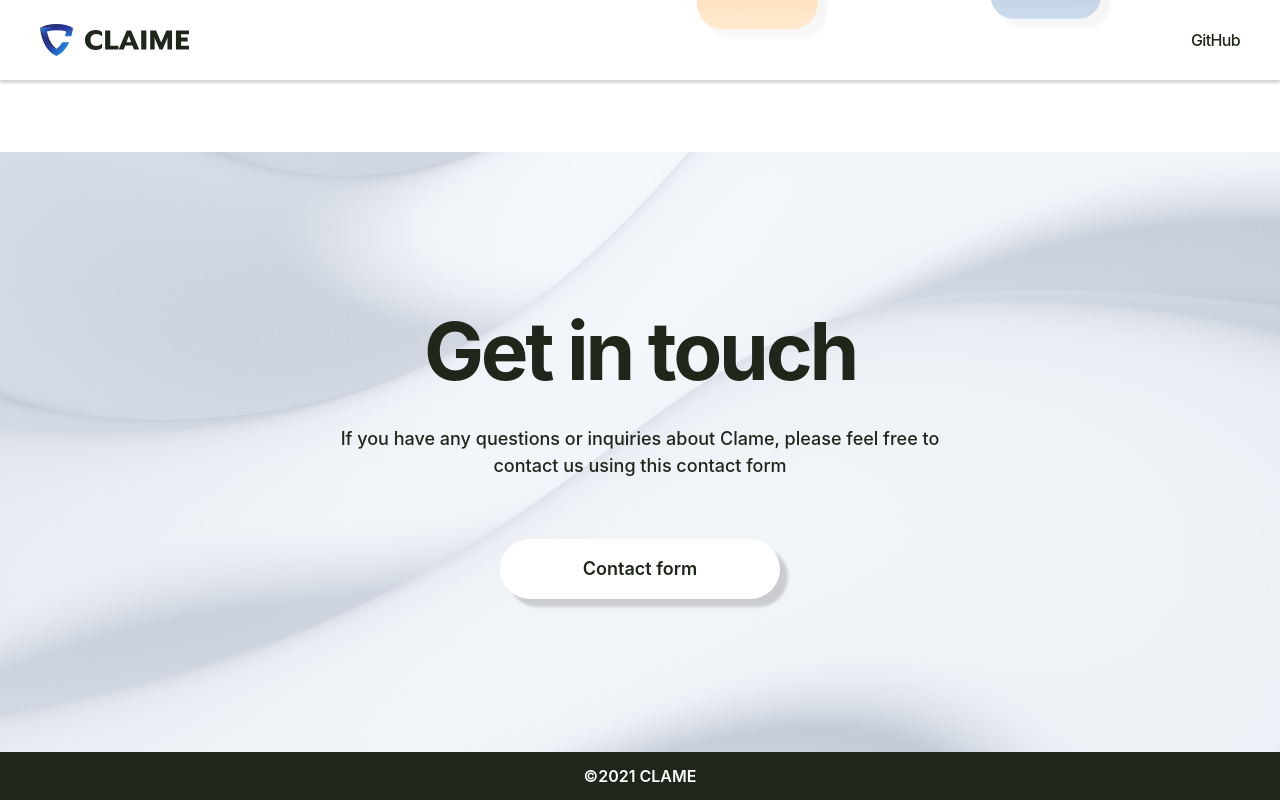
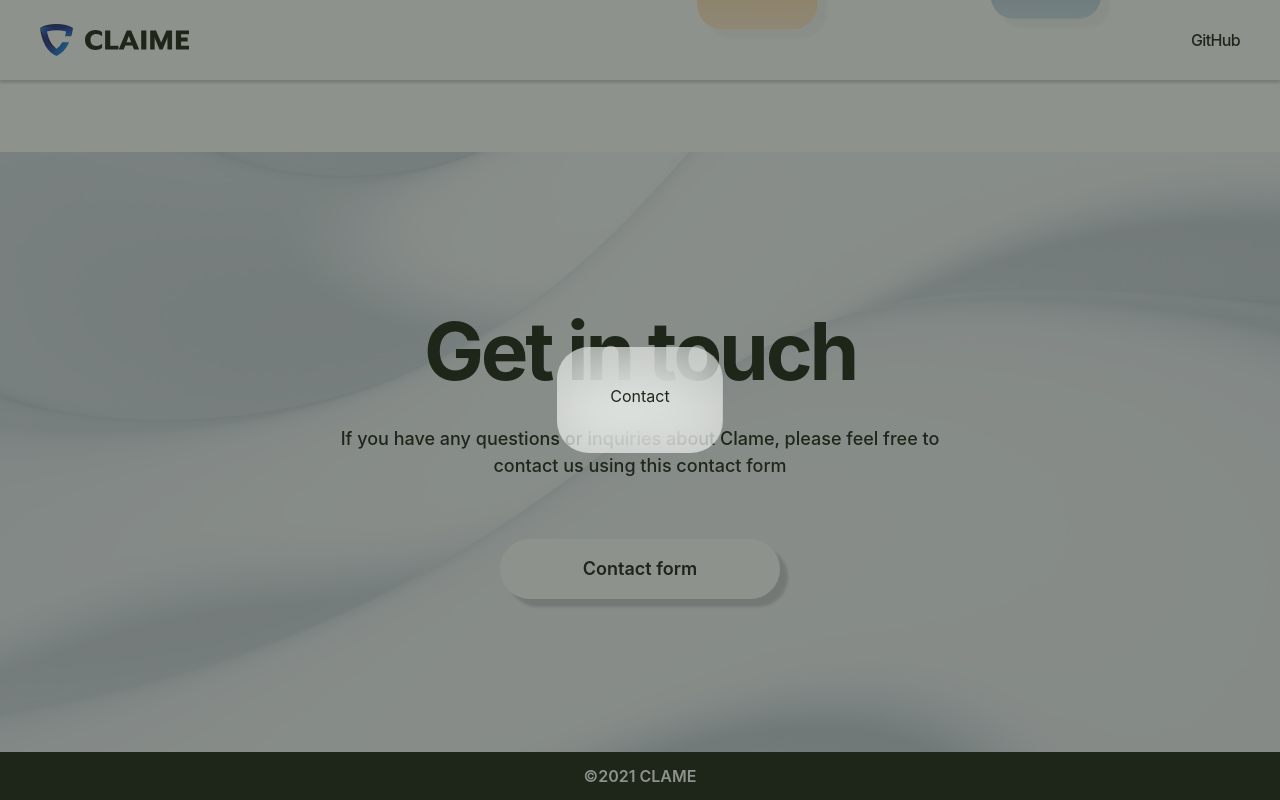
Before and after one commit to claime-io/claime-webfront, a Next.js app: page / in a window 1280 px wide. Both pictures are taken after a click on the button "Contact form". Shown: the part 2836-3636 px from the top of the page. Built offline with nearby package versions, Linux system fonts and the light colour scheme.

Commit message:
add swr and modal base

```diff
--- a/package.json
+++ b/package.json
@@ -14,7 +14,8 @@
     "next": "11.1.2",
     "react": "17.0.2",
     "react-dom": "17.0.2",
-    "styled-components": "^5.3.1"
+    "styled-components": "^5.3.1",
+    "swr": "^1.0.0"
   },
   "devDependencies": {
     "@svgr/webpack": "^5.5.0",
--- /dev/null
+++ b/src/components/Modal/index.tsx
@@ -0,0 +1,62 @@
+import React, { ReactNode, VFC } from 'react'
+import { black, white } from 'src/styles/colors'
+import { breakpoint, flexCenter } from 'src/styles/mixins'
+import styled from 'styled-components'
+
+export type ModalProps = {
+  isOpen: boolean
+  closeModal?: () => void
+}
+
+export const Modal: VFC<ModalProps & { children: ReactNode }> = ({
+  isOpen,
+  closeModal,
+  children,
+}) => {
+  return (
+    <>
+      {isOpen && (
+        <Overlay onClick={closeModal}>
+          <div onClick={(e) => e.stopPropagation()}>
+            <Contents>
+              <div>{children}</div>
+            </Contents>
+          </div>
+        </Overlay>
+      )}
+    </>
+  )
+}
+
+const Overlay = styled.div`
+  ${flexCenter}
+  position: fixed;
+  inset: 0;
+  overflow: hidden;
+  background-color: ${black}80;
+  z-index: 1000;
+`
+
+const Contents = styled.div`
+  max-width: 640px;
+  max-height: 85vh;
+  width: 85vw;
+  padding-right: 24px;
+  padding-left: 24px;
+  position: relative;
+  > div {
+    width: fit-content;
+    margin: 0 auto;
+    padding: 40px 53px 48px 53px;
+    border-radius: 32px;
+    background-color: ${white}80;
+    backdrop-filter: blur(30px) brightness(150%);
+  }
+
+  @media ${breakpoint.m} {
+    width: 80vw;
+  }
+  @media ${breakpoint.l} {
+    width: 100%;
+  }
+`
--- a/src/compositions/Top/Banner.tsx
+++ b/src/compositions/Top/Banner.tsx
@@ -10,20 +10,24 @@ import {
 import { ContentGuide } from 'src/styles/global-styles'
 import { breakpoint, defaultShadow, flexCenter } from 'src/styles/mixins'
 import styled from 'styled-components'
+import { useContactModal } from './ContactModal'
 
-export const Banner: VFC = () => (
+export const Banner: VFC = () => {
+  const { open } = useContactModal()
+  return (
     <BannerSection>
       <Image src={backgroundImageSrc} alt="" />
       <ContentGuide>
         <h2>Get in touch</h2>
         <p>
-        If you have any questions or inquiries about Clame, please feel free to
-        contact us using this contact form
+          If you have any questions or inquiries about Clame, please feel free
+          to contact us using this contact form
         </p>
-      <button>Contact form</button>
+        <button onClick={open}>Contact form</button>
       </ContentGuide>
     </BannerSection>
   )
+}
 
 const BannerSection = styled.section`
   margin-top: 96px;
--- /dev/null
+++ b/src/compositions/Top/ContactModal.tsx
@@ -0,0 +1,5 @@
+import { useGlobalModal } from 'src/hooks/useModal'
+
+const Contact = () => <div> Contact</div>
+
+export const useContactModal = () => useGlobalModal(Contact)
--- /dev/null
+++ b/src/hooks/useModal/factory.tsx
@@ -0,0 +1,43 @@
+import { VFC } from 'react'
+import { Modal } from 'src/components/Modal'
+import useSWR from 'swr'
+
+type UseModalInterface = <T>(Component: VFC<ModalContentProps<T>>) => {
+  open: (props: T) => void
+  close: VoidFunction
+}
+export type ModalContentProps<T = void> = T & {
+  closeModal: VoidFunction
+}
+
+export const createModal = (
+  key: string,
+  option: {
+    unescapable?: boolean
+  } = {},
+) => {
+  const useModal: UseModalInterface = (Component) => {
+    const { mutate } = useSWR(`modal-${key}`, null)
+    const open = (props: any) => mutate({ Component, props })
+    const close = () => mutate(null, true)
+    return { open, close }
+  }
+
+  const ModalFC = () => {
+    const { data, mutate } = useSWR(`modal-${key}`, null)
+    const close = () => mutate(null, true)
+    return (
+      <Modal
+        isOpen={!!data}
+        closeModal={option.unescapable ? undefined : close}
+      >
+        {data && <data.Component {...data.props} closeModal={close} />}
+      </Modal>
+    )
+  }
+
+  return {
+    useModal,
+    Modal: ModalFC,
+  }
+}
--- /dev/null
+++ b/src/hooks/useModal/index.tsx
@@ -0,0 +1,15 @@
+import { createModal, ModalContentProps } from './factory'
+
+export type { ModalContentProps }
+export { ModalPortal, useGlobalModal }
+
+const { useModal: useGlobalModal, Modal: GlobalModal } =
+  createModal('globalModal')
+
+const ModalPortal = () => {
+  return (
+    <>
+      <GlobalModal />
+    </>
+  )
+}
--- a/src/pages/_app.tsx
+++ b/src/pages/_app.tsx
@@ -2,6 +2,7 @@ import type { AppProps } from 'next/app'
 import Head from 'next/head'
 import { VFC } from 'react'
 import { Favicons } from 'src/components/Favicons'
+import { ModalPortal } from 'src/hooks/useModal'
 import { GlobalStyles } from 'src/styles/global-styles'
 import 'src/styles/globals.css'
 import 'src/styles/reset.css'
@@ -19,6 +20,7 @@ const MyApp: VFC<AppProps> = ({ Component, pageProps, router: { asPath } }) => {
       <Favicons />
       <GlobalStyles />
       <Component {...pageProps} />
+      <ModalPortal />
     </>
   )
 }
```
Also changed, not shown: src/components/Modal/styles.ts (added, +20 -0 lines), 1 other file (tests, documents, lock files or other folders). Lines whose indentation alone changed are shown as unchanged.
